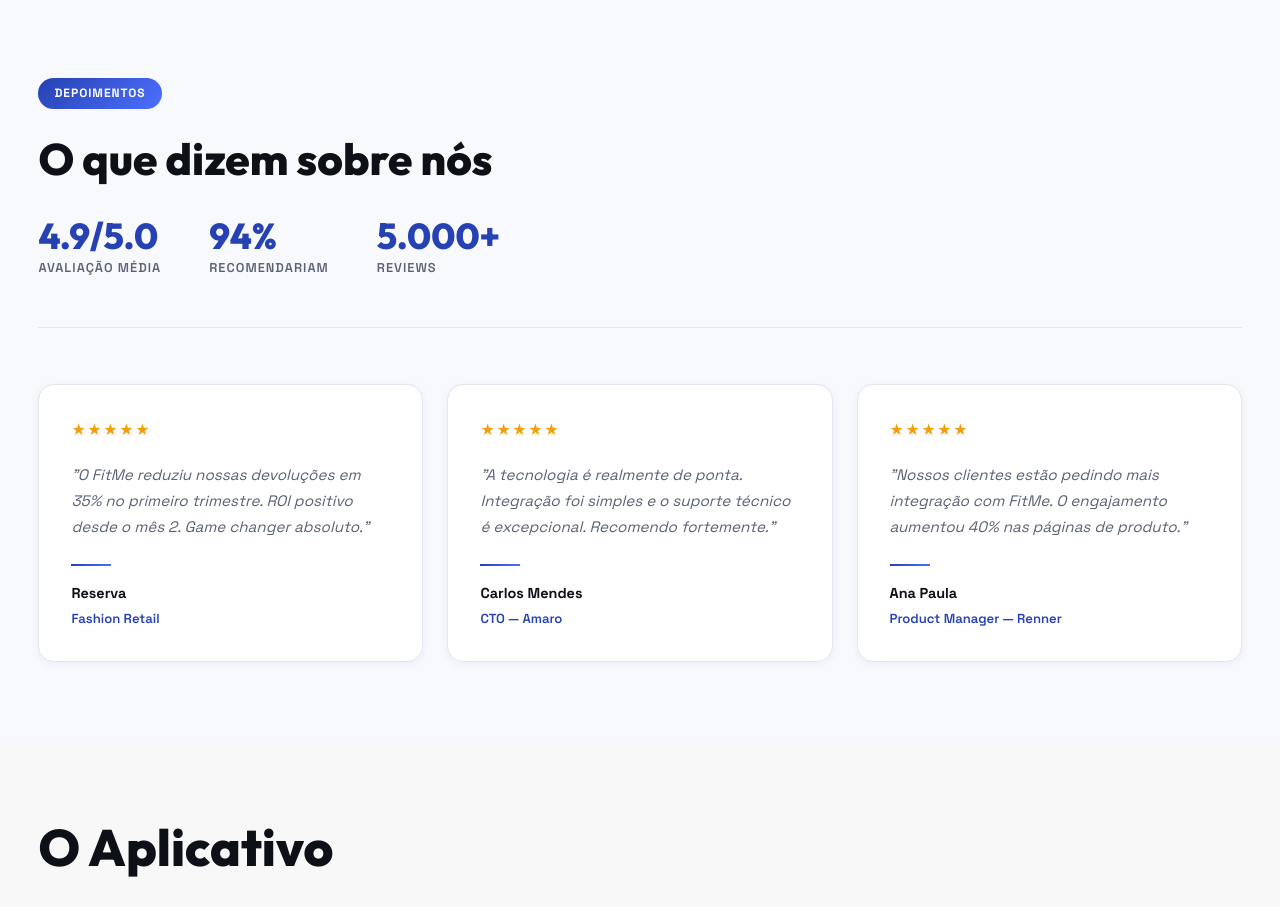
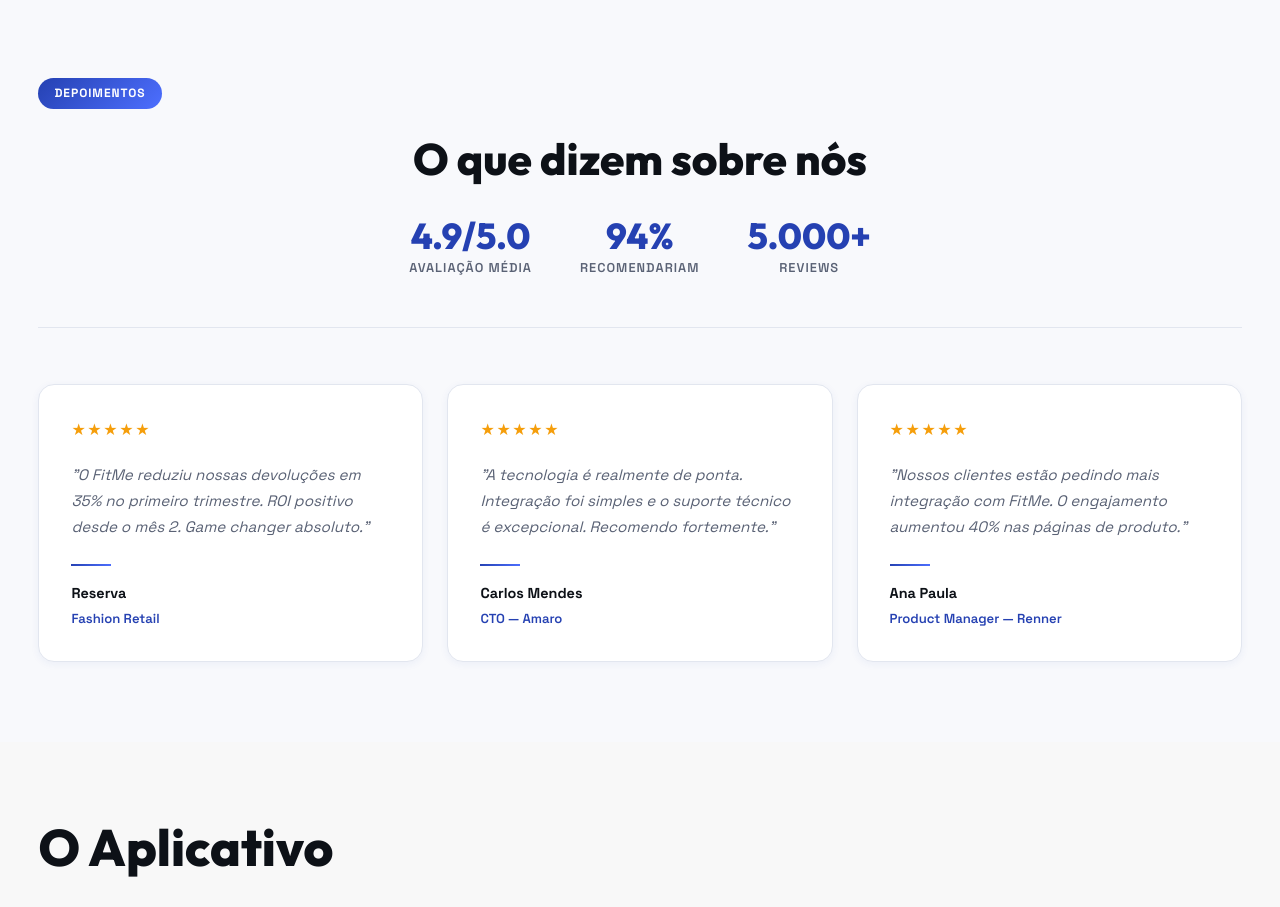
Before and after one commit to JoaoPauloTeles/softwareLabsX_site, a Next.js app: page /projetos/fitme in a window 1280 px wide. Shown: the part 4900-5807 px from the top of the page. Built offline with nearby package versions, Linux system fonts and the light colour scheme.

Commit message:
soft_site_v11

```diff
--- a/src/app/projetos/fitme/fitme.module.css
+++ b/src/app/projetos/fitme/fitme.module.css
@@ -701,6 +701,7 @@
   line-height: 1.2;
   color: var(--text-primary);
   margin-bottom: 2rem;
+  text-align: center;
 }
 
 .testimonialsStats {
@@ -710,10 +711,11 @@
   padding-bottom: 3rem;
   border-bottom: 1px solid var(--border);
   flex-wrap: wrap;
+  justify-content: center;
 }
 
 .testimonialsStat {
-  text-align: left;
+  text-align: center;
 }
 
 .testimonialsStatValue {
```
